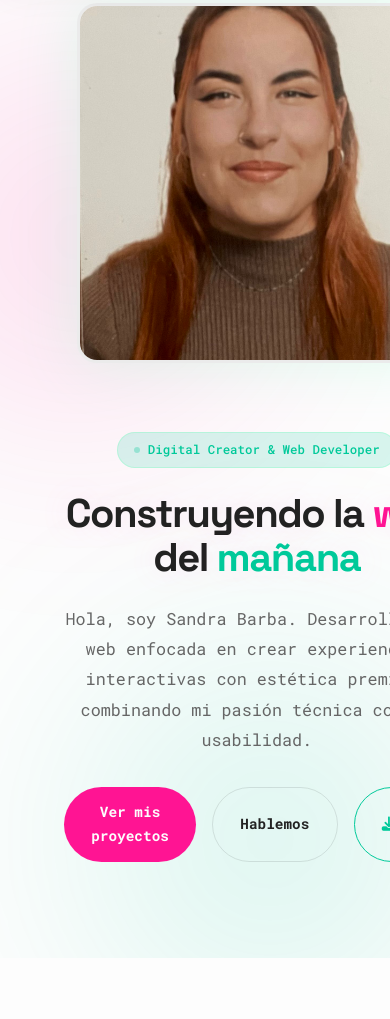
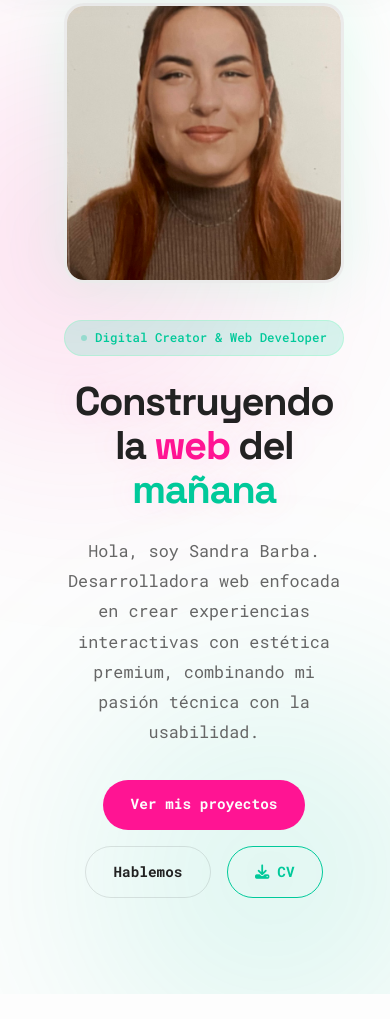
Before and after one commit to Sandrabc14/portfoliosbc, a plain HTML site: page index.html in a window 390 px wide. Shown: the part 72-1091 px from the top of the page. Drawn offline with Linux system fonts and the light colour scheme.

Commit message:
fix: responsive design centering on mobile

```diff
--- a/style.css
+++ b/style.css
@@ -587,9 +587,10 @@ body.dark-theme .project-card:hover {
 
 /* Responsive */
 @media (max-width: 768px) {
-    .hero-inner { grid-template-columns: 1fr; text-align: center; }
-    .hero-ctas { justify-content: center; }
+    .hero-inner { grid-template-columns: 1fr; text-align: center; gap: 2rem; }
+    .hero-img-wrapper { display: flex; justify-content: center; width: 100%; }
+    .hero-img-frame { width: 280px; height: 280px; }
+    .hero-ctas { justify-content: center; flex-wrap: wrap; }
     .nav-links { display: none; } /* Simplified mobile nav for now */
-    .hero-orbit { display: none; }
     .trayectoria-cols { grid-template-columns: 1fr; gap: 3rem; }
 }
```
